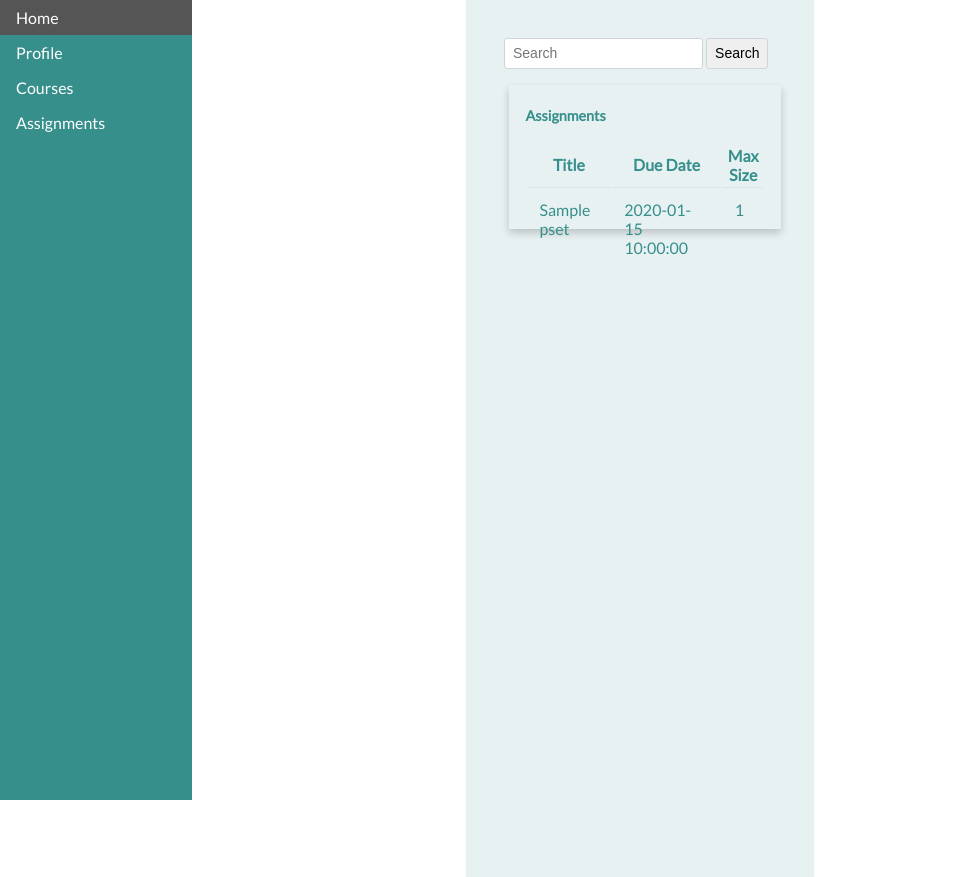
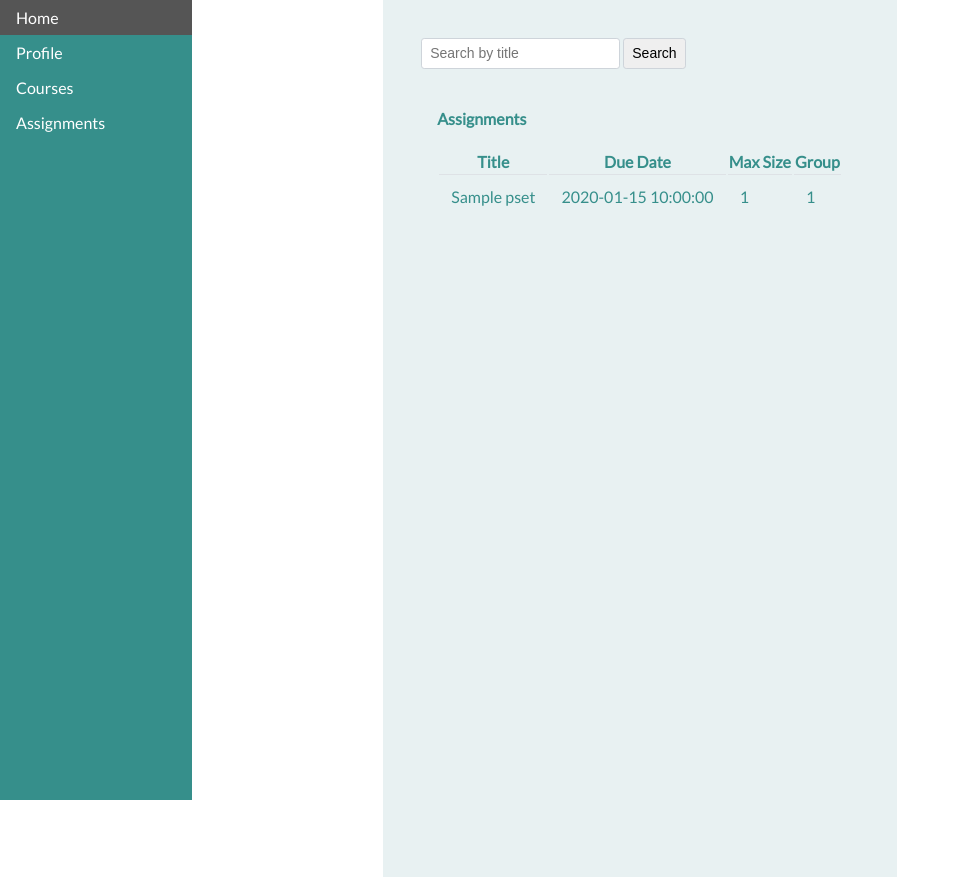
Before and after one commit to anahlewi/CS304-CoPro, a Flask app: template templates/assignments.html in a window 1280 px wide. Shown: the whole page, without its empty margins (0-960 px from the left). Run offline with Flask 2, Linux system fonts and the light colour scheme; the template is opened without the code that fills it: most values are stand-ins (such as "Sample title", 1, 10 or a date in 2020).

Commit message:
Updated 5/3

```diff
--- a/templates/assignments.html
+++ b/templates/assignments.html
@@ -11,12 +11,17 @@
         <div class="assignments content">
 
             <form id="search" method=POST action="{{url_for('search')}}">
-                <input id="searchterm" placeholder="Search" name="searchterm">
+                <input id="searchterm" placeholder="Search by title" name="searchterm">
                 <button id="searchbutton" type="submit" name="submit" value="Search">Search</button>
             </form>
 
+
+            <!--TBD-->
+            <!--<a href = "url_for('newAssignment')">Add a new assignment</a>-->
+
+
             {% block tile %}
-            <div class="card">
+            <!--<div class="card">-->
                 <div class="container">
                     <h4><b>Assignments</b></h4>
                     <table id="assignment-list">
@@ -24,18 +29,20 @@
                                 <th>Title</th>
                                 <th>Due Date</th>
                                 <th>Max Size</th>
+                                <th>Group</th>
                         </tr>
                         {% for pset in psets %}
                             <tr data-pid={{pset.pid}}>
                                 <td class="title">{{pset.psetTitle}}</td>
                                 <td class="dueDate">{{pset.dueDate}}</td>
                                 <td class="size">{{pset.maxSize}}</td>
+                                <td class='group'>{{pset.groupNum}}</td>
                             </tr>
                         {% endfor %}
                     </table>
 
                 </div>
-            </div>
+            <!--</div>-->
             {% endblock %}
         </div>
         {% endblock %}
```
